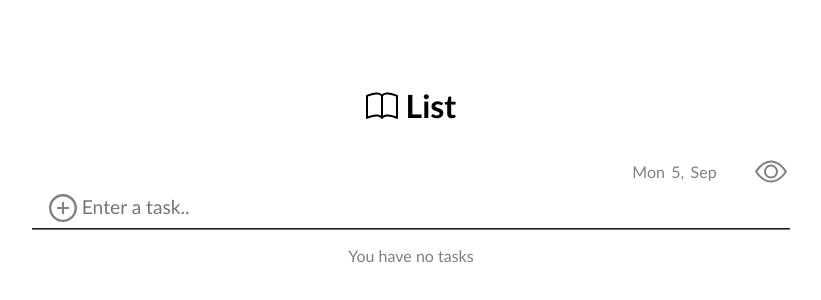
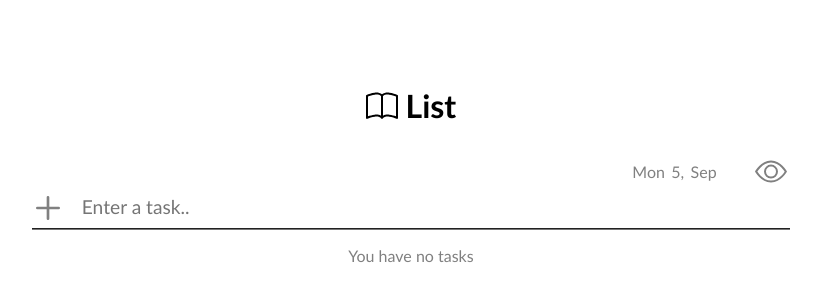
Before and after one commit to Dan123655/taskman, a React (Create React App) app: page / in a window 1280 px wide. Shown: the part 104-404 px from the top of the page, without its empty margins (229-1050 px from the left). Built offline with nearby package versions, Linux system fonts and the light colour scheme.

Commit message:
icon upd

```diff
--- a/src/App.js
+++ b/src/App.js
@@ -1,7 +1,8 @@
 import React from 'react'
 import {useState} from 'react'
 import {BsBook,BsEye,BsEyeSlash} from 'react-icons/bs'
-import {AiOutlinePlusCircle, AiOutlineCloseCircle} from 'react-icons/ai'
+import {AiOutlineCloseCircle} from 'react-icons/ai'
+import {HiOutlinePlus} from 'react-icons/hi'
 function App() {
 const [tasks, setTasks] = useState([]);
 const [input, setInput] = useState('')
@@ -91,7 +92,7 @@ const days = [ "Sun", "Mon", "Tue", "Wed", "Thu", "Fri", "Sat"]
 
         <form onSubmit={handleSumbit}>
           <div className='form-input'>
-        <AiOutlinePlusCircle className='icon-add' onClick={handleSumbit}/>
+        <HiOutlinePlus className='icon-add' onClick={handleSumbit}/>
           <input
           placeholder='Enter a task..'
           type='text'
--- a/src/index.css
+++ b/src/index.css
@@ -58,7 +58,7 @@
 }
 .container .form-input .icon-add{
   position: absolute;
-left: 15px;
+left: 0px;
 top: 0;
 font-size: 2rem;
 height: 100%;
```
